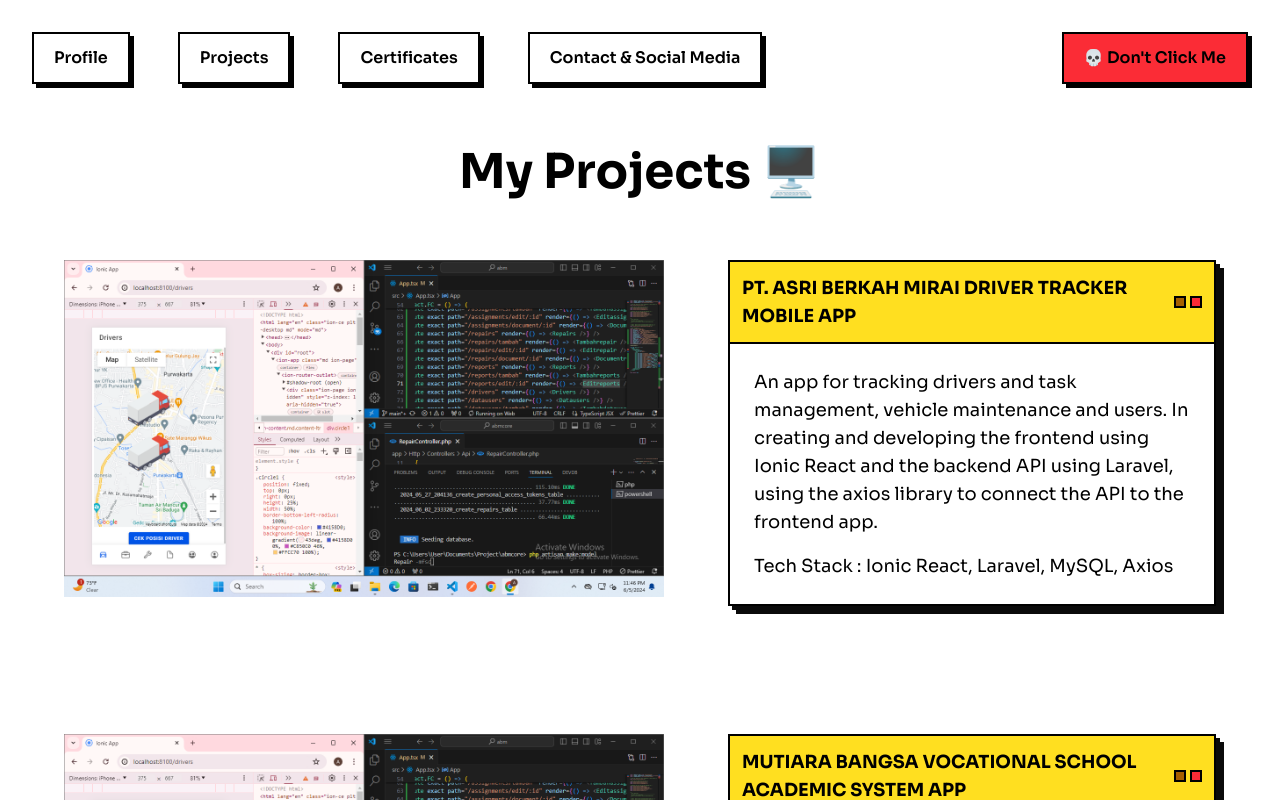
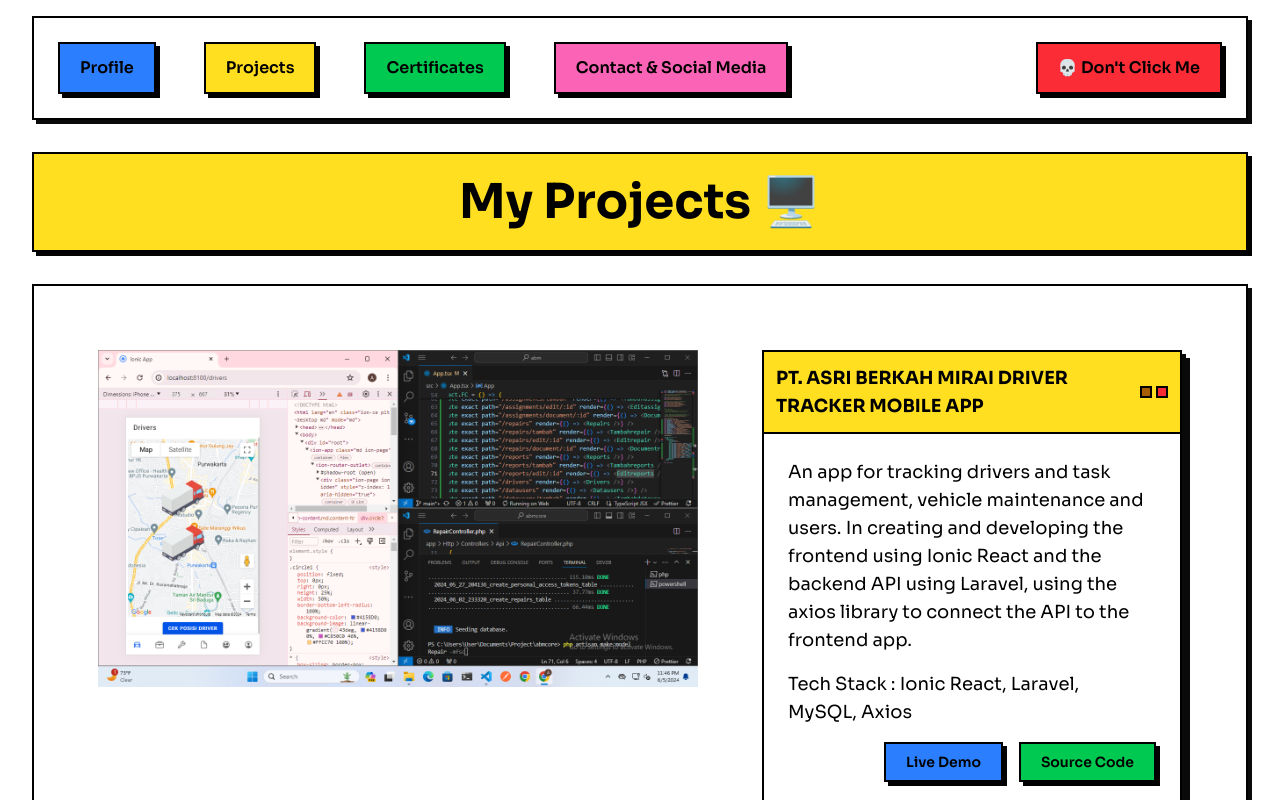
Before and after one commit to Leviansze/portofolio-lepi, a Next.js app: page / in a window 1280 px wide. Both pictures are taken after a click on the link "Projects". Shown: the top 800 px of the page. Built offline with nearby package versions, Linux system fonts and the light colour scheme; a web font is replaced by a local one.

Commit message:
major improment code

```diff
--- a/app/page.tsx
+++ b/app/page.tsx
@@ -10,13 +10,13 @@
   const [Tab, setTab] = useState("Profile");
   return (
     <>
-      <nav className="p-4 md:p-8">
-        <ul className="flex flex-col lg:flex-row justify-between items-center gap-6 lg:gap-0">
+      <nav className="px-4 py-2 md:px-8 md:py-4">
+        <ul className="flex flex-col lg:flex-row justify-between items-center gap-6 lg:gap-0 border-2 border-black dark:border-white p-4 lg:p-6 shadow-[4px_4px_0_0]">
 
           <span className="flex flex-col md:flex-row gap-4 lg:space-x-8 text-center w-full lg:w-auto">
             <li>
               <a
-                className="block border-2 border-black dark:border-white px-5 py-3 font-semibold text-black dark:text-white shadow-[4px_4px_0_0] hover:translate-1 hover:shadow-[-1px_-1px_0_0] focus:ring-2 focus:ring-yellow-300 focus:outline-0 transition-all cursor-pointer"
+                className="bg-blue-500 dark:bg-blue-700 block border-2 border-black dark:border-white px-5 py-3 font-semibold text-black dark:text-white shadow-[4px_4px_0_0] hover:translate-1 hover:shadow-[-1px_-1px_0_0] transition-all cursor-pointer"
                 onClick={setTab.bind(null, "Profile")}
               >
                 Profile
@@ -24,7 +24,7 @@
             </li>
             <li>
               <a
-                className="block border-2 border-black dark:border-white px-5 py-3 font-semibold text-black dark:text-white shadow-[4px_4px_0_0] hover:translate-1 hover:shadow-[-1px_-1px_0_0] focus:ring-2 focus:ring-yellow-300 focus:outline-0 transition-all cursor-pointer"
+                className="bg-yellow-300 dark:bg-yellow-700 block border-2 border-black dark:border-white px-5 py-3 font-semibold text-black dark:text-white shadow-[4px_4px_0_0] hover:translate-1 hover:shadow-[-1px_-1px_0_0] transition-all cursor-pointer"
                 onClick={setTab.bind(null, "Projects")}
               >
                 Projects
@@ -32,7 +32,7 @@
             </li>
             <li>
               <a
-                className="block border-2 border-black dark:border-white px-5 py-3 font-semibold text-black dark:text-white shadow-[4px_4px_0_0] hover:translate-1 hover:shadow-[-1px_-1px_0_0] focus:ring-2 focus:ring-yellow-300 focus:outline-0 transition-all cursor-pointer"
+                className="bg-green-500 dark:bg-green-700 block border-2 border-black dark:border-white px-5 py-3 font-semibold text-black dark:text-white shadow-[4px_4px_0_0] hover:translate-1 hover:shadow-[-1px_-1px_0_0] transition-all cursor-pointer"
                 onClick={setTab.bind(null, "Certificates")}
               >
                 Certificates
@@ -40,7 +40,7 @@
             </li>
             <li>
               <a
-                className="block border-2 border-black dark:border-white px-5 py-3 font-semibold text-black dark:text-white shadow-[4px_4px_0_0] hover:translate-1 hover:shadow-[-1px_-1px_0_0] focus:ring-2 focus:ring-yellow-300 focus:outline-0 transition-all cursor-pointer"
+                className="bg-pink-400 dark:bg-pink-700 block border-2 border-black dark:border-white px-5 py-3 font-semibold text-black dark:text-white shadow-[4px_4px_0_0] hover:translate-1 hover:shadow-[-1px_-1px_0_0] transition-all cursor-pointer"
                 onClick={setTab.bind(null, "ContactAndSocialMedia")}
               >
                 Contact & Social Media
@@ -59,7 +59,7 @@
         </ul>
       </nav>
 
-      <main className="h-full">
+      <main className="px-4 py-2 md:px-8 md:py-4">
         {Tab === "Profile" && <Profile />}
         {Tab === "Projects" && <Projects />}
         {Tab === "Certificates" && <Certificates />}
--- a/components/Organisms/ProjectLists.tsx
+++ b/components/Organisms/ProjectLists.tsx
@@ -1,22 +1,12 @@
 "use client";
 
 import Image from "next/image";
+import { Button } from "../ui/button";
+import { ProjectProps } from "@/type/ProjectType";
 
-interface ProjectProps {
-    title: string;
-    techStack: string;
-    description: string;
-    liveDemoLink: string;
-    sourceCodeLink: string;
-    imageSrc: string;
-    imageWidth: number;
-    imageHeight: number;
-    nextProjectId: string | number;
-}
-
-export const ProjectLists = ({ title, techStack, description, liveDemoLink, sourceCodeLink, imageSrc, imageWidth, imageHeight, nextProjectId }: ProjectProps) => {
+export const ProjectLists = ({ title, techStack, description, liveDemoLink, sourceCodeLink, imageSrc, imageWidth, imageHeight }: ProjectProps) => {
     return (
-        <div className="flex flex-col lg:flex-row p-6 md:p-16 items-center lg:items-start gap-8 lg:gap-16">
+        <div className="flex flex-col lg:flex-row p-6 md:p-16 items-center lg:items-start gap-8 lg:gap-16 border-2 border-black dark:border-white shadow-[4px_4px_0_0] my-8">
             <div className="relative shrink-0">
               <Image
                 src={imageSrc}
@@ -48,6 +38,21 @@
                   <p className="mt-4 text-base md:text-lg text-pretty text-black dark:text-white">
                     Tech Stack : {techStack}
                   </p>
+
+                  <div className="flex justify-end">
+                    <Button
+                      className="mt-4 bg-blue-500 dark:bg-blue-700 border-2 border-black dark:border-white px-5 py-3 font-semibold text-black dark:text-white shadow-[4px_4px_0_0] hover:translate-1 hover:shadow-[-1px_-1px_0_0] focus:ring-2 focus:ring-yellow-300 focus:outline-0 transition-all cursor-pointer"
+                      asChild
+                    >
+                      <a href={liveDemoLink} target="_blank" rel="noopener noreferrer">Live Demo</a>
+                    </Button>
+                    <Button
+                      className="mt-4 ml-4 bg-green-500 dark:bg-green-700 border-2 border-black dark:border-white px-5 py-3 font-semibold text-black dark:text-white shadow-[4px_4px_0_0] hover:translate-1 hover:shadow-[-1px_-1px_0_0] focus:ring-2 focus:ring-yellow-300 focus:outline-0 transition-all cursor-pointer"
+                      asChild
+                    >
+                      <a href={sourceCodeLink} target="_blank" rel="noopener noreferrer">Source Code</a>
+                    </Button>
+                  </div>
                 </div>
               </article>
             </div>
--- a/components/Pages/Profile.tsx
+++ b/components/Pages/Profile.tsx
@@ -4,7 +4,7 @@
 
 export function Profile() {
   return (
-    <div className="flex flex-col lg:flex-row p-6 md:p-16 items-center lg:items-start gap-8 lg:gap-16">
+    <div className="flex flex-col lg:flex-row items-center lg:items-start gap-8 lg:gap-16 border-2 border-black dark:border-white p-4 lg:p-6 shadow-[4px_4px_0_0]">
       <div className="relative shrink-0">
         <Image
           src="/PhotoProfile.png"
@@ -21,7 +21,7 @@
         </h1>
 
         <article className="mt-6 border-2 border-black dark:border-white shadow-[4px_4px_0_0,8px_8px_0_0] hover:translate-1 hover:shadow-[-1px_-1px_0_0] focus:ring-2 focus:ring-red-300 focus:outline-0 transition-all cursor-pointer">
-          <div className="bg-yellow-300 dark:bg-yellow-700 p-3">
+          <div className="bg-blue-500 dark:bg-blue-700 p-3">
             <div className="flex items-center justify-between">
               <strong className="text-base md:text-lg font-bold uppercase text-black dark:text-white">
                 Developer & Educator 😉
--- a/components/Pages/Projects.tsx
+++ b/components/Pages/Projects.tsx
@@ -1,39 +1,16 @@
 "use client";
 
 import { ProjectLists } from "@/components/Organisms/ProjectLists";
+import { Projects as ProjectDatas } from "@/data/ProjectDatas";
 
 export function Projects() {
-    const Projects = [
-        {
-            id: 'project-one',
-            title: 'PT. Asri Berkah Mirai Driver Tracker Mobile App',
-            techStack: 'Ionic React, Laravel, MySQL, Axios',
-            description: 'An app for tracking drivers and task management, vehicle maintenance and users. In creating and developing the frontend using Ionic React and the backend API using Laravel, using the axios library to connect the API to the frontend app.',
-            liveDemoLink: '#',
-            sourceCodeLink: '#',
-            imageSrc: '/project-one.png',
-            imageWidth: 1500,
-            imageHeight: 1500,
-        },
-        {
-            id: 'project-two',
-            title: 'Mutiara Bangsa Vocational School Academic System App',
-            techStack: 'Ionic React, Laravel, MySQL, Axios',
-            description: 'An application for managing users, students, teachers, staff, lesson schedules, classes, departments, assignment/exam grades, and PPDB. In creating and developing frontend using Ionic React and backend API using Laravel, using the axios library to connect the API to the frontend application.',
-            liveDemoLink: '#',
-            sourceCodeLink: '#',
-            imageSrc: '/project-one.png',
-            imageWidth: 1500,
-            imageHeight: 1500,
-        },
-    ];
   return (
     <>
-      <h1 className="text-3xl md:text-5xl font-bold text-center text-black dark:text-white pt-8">
+      <h1 className="bg-yellow-300 dark:bg-yellow-700 text-3xl md:text-5xl font-bold text-center text-black dark:text-white border-2 border-black dark:border-white shadow-[4px_4px_0_0] p-4 lg:p-6">
         My Projects 🖥️
       </h1>
-      {Projects.map((project, index) => (
-        <ProjectLists nextProjectId={""} key={index} {...project} />
+      {ProjectDatas.map((project, index) => (
+        <ProjectLists key={index} {...project} />
       ))}
     </>
   );
--- /dev/null
+++ b/data/CertificateDatas.ts
@@ -0,0 +1,20 @@
+export const Certificates = [
+    {
+      id: 'certificate-one',
+      title: 'Web Development Bootcamp Certificate',
+      description: 'Completed an intensive web development bootcamp covering HTML, CSS, JavaScript, and modern frameworks.',
+      imageSrc: '/project-one.png',
+      imageWidth: 1500,
+      imageHeight: 1500,
+      certificateLink: 'https://www.codepolitan.com/c/JQ1CUZW/',
+    },
+    {
+      id: 'certificate-two',
+      title: 'Full Stack Developer Certificate',
+      description: 'Earned a Full Stack Developer certificate demonstrating proficiency in both frontend and backend technologies.',
+      imageSrc: '/project-one.png',
+      imageWidth: 1500,
+      imageHeight: 1500,
+      certificateLink: '#',
+    },
+  ];
--- /dev/null
+++ b/data/ProjectDatas.ts
@@ -0,0 +1,24 @@
+export const Projects = [
+        {
+            id: 'project-one',
+            title: 'PT. Asri Berkah Mirai Driver Tracker Mobile App',
+            techStack: 'Ionic React, Laravel, MySQL, Axios',
+            description: 'An app for tracking drivers and task management, vehicle maintenance and users. In creating and developing the frontend using Ionic React and the backend API using Laravel, using the axios library to connect the API to the frontend app.',
+            liveDemoLink: '#',
+            sourceCodeLink: '#',
+            imageSrc: '/project-one.png',
+            imageWidth: 1500,
+            imageHeight: 1500,
+        },
+        {
+            id: 'project-two',
+            title: 'Mutiara Bangsa Vocational School Academic System App',
+            techStack: 'Ionic React, Laravel, MySQL, Axios',
+            description: 'An application for managing users, students, teachers, staff, lesson schedules, classes, departments, assignment/exam grades, and PPDB. In creating and developing frontend using Ionic React and backend API using Laravel, using the axios library to connect the API to the frontend application.',
+            liveDemoLink: '#',
+            sourceCodeLink: '#',
+            imageSrc: '/project-one.png',
+            imageWidth: 1500,
+            imageHeight: 1500,
+        },
+    ];
--- /dev/null
+++ b/type/ProjectType.ts
@@ -0,0 +1,10 @@
+export interface ProjectProps {
+    title: string;
+    techStack: string;
+    description: string;
+    liveDemoLink: string;
+    sourceCodeLink: string;
+    imageSrc: string;
+    imageWidth: number;
+    imageHeight: number;
+}
```
Also changed, not shown: components/Organisms/CertificateLists.tsx (added, +46 -0 lines), components/Pages/Certificates.tsx (+7 -40 lines), components/Pages/ContactAndSocialMedia.tsx (+6 -1 lines), type/CertificateType.ts (added, +8 -0 lines).
